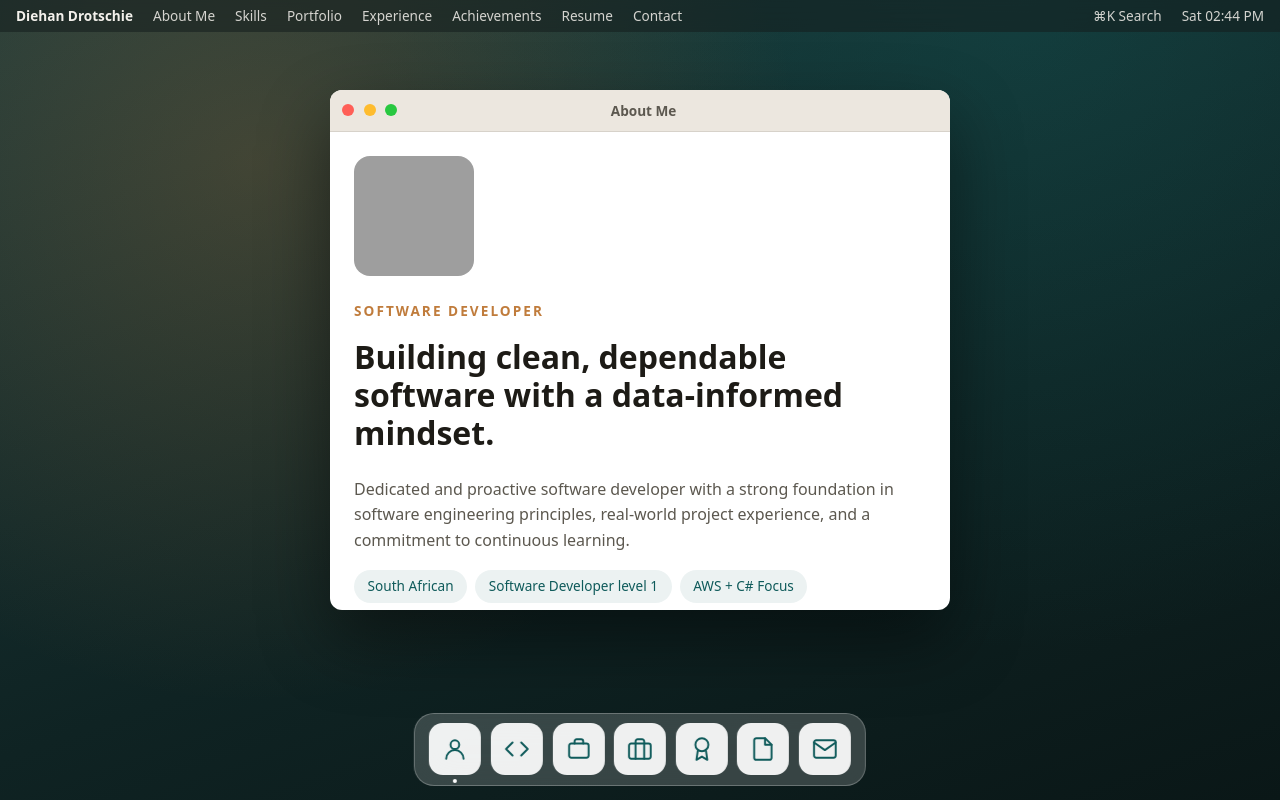
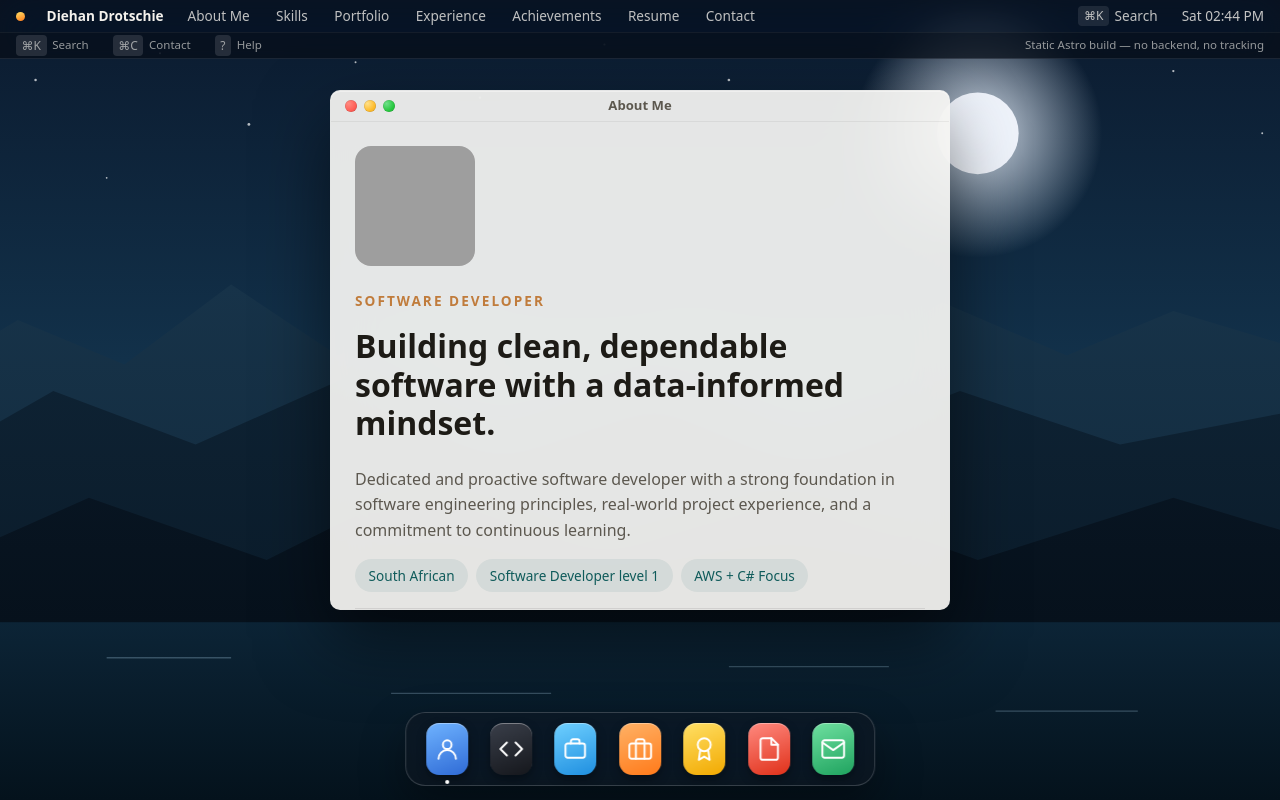
Before and after one commit to DiehanDrotschie/DiehanDrotschieCV.github.io, an Astro site: page / in a window 1280 px wide. Built offline with nearby package versions, Linux system fonts and the light colour scheme; Astro itself is replaced by a stand-in of ours; grey boxes are pictures that could not be loaded.

Commit message:
Restyle desktop UI to actually look like macOS, not the old site
Previous pass had the right interaction model (windows, dock, spotlight)
but the wrong skin — cream/teal palette and plain outline icons that
still read as the old flat site. This pass matches the real look of the
referenced theme's live demo:

- Original SVG wallpaper (dusk mountains + moon + stars) — hand-drawn,
  not copied from Apple's actual wallpaper, to stay clear of any IP
  concerns while still giving the photographic desktop feel
- Dark translucent menu bar with decorative-but-functional menu items
  and a keyboard-shortcut hint row, matching real macOS chrome
- Dock icons are now colorful gradient squircle tiles (per-app accent
  colors) instead of monochrome icons on white squares, with hover
  label tooltips like the real dock
- Windows use frosted glass titlebars with glossy 3D traffic lights
- Spotlight restyled as dark frosted glass to match macOS Spotlight in
  dark mode

```diff
--- a/src/components/desktop/Dock.astro
+++ b/src/components/desktop/Dock.astro
@@ -11,8 +11,10 @@ import { apps } from "../../data/apps.js";
                 data-open={app.id}
                 title={app.title}
                 aria-label={app.title}
-                set:html={`${app.icon}`}
-            />
+            >
+                <span class="dock-icon" style={`background:${app.gradient}`} set:html={app.icon} />
+                <span class="dock-label">{app.title}</span>
+            </button>
         ))
     }
 </div>
--- a/src/components/desktop/MenuBar.astro
+++ b/src/components/desktop/MenuBar.astro
@@ -3,7 +3,9 @@ import { apps } from "../../data/apps.js";
 ---
 
 <div class="menu-bar">
+    <div class="menu-row">
         <div class="menu-left">
+            <span class="menu-logo" aria-hidden="true"></span>
             <span class="brand">Diehan Drotschie</span>
             {
                 apps.map((app) => (
@@ -15,9 +17,17 @@ import { apps } from "../../data/apps.js";
         </div>
         <div class="menu-right">
             <button type="button" class="menu-item" id="spotlight-trigger" aria-label="Search">
-            ⌘K Search
+                <kbd>⌘K</kbd> Search
             </button>
             <span class="clock" id="menu-clock"></span>
+        </div>
+    </div>
+    <div class="hint-row">
+        <span><kbd>⌘K</kbd> Search</span>
+        <span><kbd>⌘C</kbd> Contact</span>
+        <span><kbd>?</kbd> Help</span>
+        <span class="hint-fill" />
+        <span>Static Astro build — no backend, no tracking</span>
     </div>
 </div>
 
--- /dev/null
+++ b/src/components/desktop/Wallpaper.astro
@@ -0,0 +1,84 @@
+<svg
+    class="wallpaper"
+    viewBox="0 0 1600 900"
+    preserveAspectRatio="xMidYMid slice"
+    xmlns="http://www.w3.org/2000/svg"
+    aria-hidden="true"
+>
+    <defs>
+        <linearGradient id="sky" x1="0" y1="0" x2="0" y2="1">
+            <stop offset="0%" stop-color="#0b1a2e" />
+            <stop offset="45%" stop-color="#12314a" />
+            <stop offset="75%" stop-color="#1c4f5c" />
+            <stop offset="100%" stop-color="#2c7a72" />
+        </linearGradient>
+        <radialGradient id="moonGlow" cx="50%" cy="50%" r="50%">
+            <stop offset="0%" stop-color="#eaf3ff" stop-opacity="0.9" />
+            <stop offset="100%" stop-color="#eaf3ff" stop-opacity="0" />
+        </radialGradient>
+        <linearGradient id="ridgeFar" x1="0" y1="0" x2="0" y2="1">
+            <stop offset="0%" stop-color="#173349" />
+            <stop offset="100%" stop-color="#0f2536" />
+        </linearGradient>
+        <linearGradient id="ridgeMid" x1="0" y1="0" x2="0" y2="1">
+            <stop offset="0%" stop-color="#0e2233" />
+            <stop offset="100%" stop-color="#081724" />
+        </linearGradient>
+        <linearGradient id="ridgeNear" x1="0" y1="0" x2="0" y2="1">
+            <stop offset="0%" stop-color="#081522" />
+            <stop offset="100%" stop-color="#040c14" />
+        </linearGradient>
+        <linearGradient id="water" x1="0" y1="0" x2="0" y2="1">
+            <stop offset="0%" stop-color="#0c2436" />
+            <stop offset="100%" stop-color="#04121c" />
+        </linearGradient>
+    </defs>
+
+    <rect width="1600" height="900" fill="url(#sky)" />
+    <circle cx="1180" cy="150" r="140" fill="url(#moonGlow)" />
+    <circle cx="1180" cy="150" r="46" fill="#f4f8ff" opacity="0.95" />
+
+    <g opacity="0.7">
+        <circle cx="120" cy="90" r="1.4" fill="#fff" />
+        <circle cx="260" cy="60" r="1.1" fill="#fff" />
+        <circle cx="360" cy="140" r="1.6" fill="#fff" />
+        <circle cx="480" cy="70" r="1.1" fill="#fff" />
+        <circle cx="620" cy="110" r="1.3" fill="#fff" />
+        <circle cx="760" cy="50" r="1.2" fill="#fff" />
+        <circle cx="900" cy="90" r="1.5" fill="#fff" />
+        <circle cx="1400" cy="80" r="1.3" fill="#fff" />
+        <circle cx="1500" cy="150" r="1.1" fill="#fff" />
+        <circle cx="200" cy="200" r="1" fill="#fff" />
+    </g>
+
+    <path
+        d="M0,420 L100,360 220,410 340,320 460,400 600,340 720,410 860,350 1000,420 1140,340 1280,400 1400,350 1600,410 L1600,900 0,900 Z"
+        fill="url(#ridgeFar)"
+    />
+    <path
+        d="M0,520 L140,440 300,500 480,420 640,500 820,430 980,510 1160,440 1340,500 1600,450 L1600,900 0,900 Z"
+        fill="url(#ridgeMid)"
+    />
+    <path
+        d="M0,640 L180,560 380,630 560,540 760,620 960,550 1180,630 1400,560 1600,620 L1600,900 0,900 Z"
+        fill="url(#ridgeNear)"
+    />
+
+    <rect x="0" y="700" width="1600" height="200" fill="url(#water)" />
+    <g opacity="0.25" stroke="#bfe6ff" stroke-width="1.5">
+        <line x1="200" y1="740" x2="340" y2="740" />
+        <line x1="520" y1="780" x2="700" y2="780" />
+        <line x1="900" y1="750" x2="1080" y2="750" />
+        <line x1="1200" y1="800" x2="1360" y2="800" />
+    </g>
+</svg>
+
+<style>
+    .wallpaper {
+        position: absolute;
+        inset: 0;
+        width: 100%;
+        height: 100%;
+        z-index: 0;
+    }
+</style>
--- a/src/components/desktop/WindowFrame.astro
+++ b/src/components/desktop/WindowFrame.astro
@@ -9,9 +9,11 @@ const { id, title } = Astro.props;
 
 <div class="window" data-app={id}>
     <div class="window-titlebar">
-        <button type="button" class="window-dot close" aria-label="Close"></button>
-        <span class="window-dot minimize" aria-hidden="true"></span>
-        <span class="window-dot zoom" aria-hidden="true"></span>
+        <div class="window-dots">
+            <button type="button" class="window-dot close" aria-label="Close"></button>
+            <span class="window-dot minimize" aria-hidden="true"></span>
+            <span class="window-dot zoom" aria-hidden="true"></span>
+        </div>
         <span class="window-title">{title}</span>
     </div>
     <div class="window-body">
--- a/src/data/apps.js
+++ b/src/data/apps.js
@@ -1,10 +1,11 @@
-const icon = (paths) =>
-    `<svg viewBox="0 0 24 24" fill="none" stroke="currentColor" stroke-width="1.8" stroke-linecap="round" stroke-linejoin="round">${paths}</svg>`;
+const icon = (paths, viewBox = "0 0 24 24") =>
+    `<svg viewBox="${viewBox}" fill="none" stroke="currentColor" stroke-width="1.8" stroke-linecap="round" stroke-linejoin="round">${paths}</svg>`;
 
 export const apps = [
     {
         id: "about",
         title: "About Me",
+        gradient: "linear-gradient(160deg, #6fb3ff 0%, #2f6bd6 100%)",
         icon: icon('<circle cx="12" cy="8" r="4"/><path d="M4 21c0-4.4 3.6-8 8-8s8 3.6 8 8"/>'),
         width: 620,
         height: 520,
@@ -13,13 +14,15 @@ export const apps = [
     {
         id: "skills",
         title: "Skills",
-        icon: icon('<polyline points="16 18 22 12 16 6"/><polyline points="8 6 2 12 8 18"/>'),
+        gradient: "linear-gradient(160deg, #3a3f4a 0%, #15171c 100%)",
+        icon: icon('<polyline points="16 18 22 12 16 6"/><polyline points="8 6 2 12 8 18"/>', "0 0 24 24"),
         width: 520,
         height: 340,
     },
     {
         id: "work",
         title: "Portfolio",
+        gradient: "linear-gradient(160deg, #6fd0ff 0%, #1f8fe0 100%)",
         icon: icon('<rect x="3" y="7" width="18" height="13" rx="2"/><path d="M8 7V5a2 2 0 0 1 2-2h4a2 2 0 0 1 2 2v2"/>'),
         width: 680,
         height: 560,
@@ -27,6 +30,7 @@ export const apps = [
     {
         id: "experience",
         title: "Experience",
+        gradient: "linear-gradient(160deg, #ffb266 0%, #ff7a1a 100%)",
         icon: icon('<rect x="2" y="7" width="20" height="14" rx="2"/><path d="M16 21V5a2 2 0 0 0-2-2h-4a2 2 0 0 0-2 2v16"/>'),
         width: 600,
         height: 520,
@@ -34,6 +38,7 @@ export const apps = [
     {
         id: "achievements",
         title: "Achievements",
+        gradient: "linear-gradient(160deg, #ffe066 0%, #f2a900 100%)",
         icon: icon('<circle cx="12" cy="8" r="6"/><path d="M8.2 13.8 7 22l5-3 5 3-1.2-8.2"/>'),
         width: 680,
         height: 560,
@@ -41,6 +46,7 @@ export const apps = [
     {
         id: "resume",
         title: "Resume",
+        gradient: "linear-gradient(160deg, #ff8a80 0%, #e0311a 100%)",
         icon: icon('<path d="M14 2H6a2 2 0 0 0-2 2v16a2 2 0 0 0 2 2h12a2 2 0 0 0 2-2V8z"/><polyline points="14 2 14 8 20 8"/>'),
         width: 640,
         height: 600,
@@ -48,6 +54,7 @@ export const apps = [
     {
         id: "contact",
         title: "Contact",
+        gradient: "linear-gradient(160deg, #6fe0a0 0%, #1fa35f 100%)",
         icon: icon('<rect x="2" y="4" width="20" height="16" rx="2"/><path d="m22 6-10 7L2 6"/>'),
         width: 520,
         height: 300,
--- a/src/pages/index.astro
+++ b/src/pages/index.astro
@@ -2,6 +2,7 @@
 import Layout from "../layouts/Layout.astro";
 import "../styles/desktop.css";
 import { apps } from "../data/apps.js";
+import Wallpaper from "../components/desktop/Wallpaper.astro";
 import MenuBar from "../components/desktop/MenuBar.astro";
 import Dock from "../components/desktop/Dock.astro";
 import Spotlight from "../components/desktop/Spotlight.astro";
@@ -29,6 +30,7 @@ const appComponents = {
 
 <Layout>
     <div class="desktop">
+        <Wallpaper />
         <MenuBar />
         {
             apps.map((app) => {
--- a/src/styles/desktop.css
+++ b/src/styles/desktop.css
@@ -2,10 +2,7 @@
     position: fixed;
     inset: 0;
     overflow: hidden;
-    background:
-        radial-gradient(circle at 20% 20%, rgba(192, 124, 60, 0.25), transparent 45%),
-        radial-gradient(circle at 80% 0%, rgba(15, 91, 91, 0.35), transparent 50%),
-        linear-gradient(160deg, #1c3a3a 0%, #0f2323 60%, #0a1717 100%);
+    background: #0b1a2e;
 }
 
 /* Menu bar */
@@ -14,24 +11,36 @@
     top: 0;
     left: 0;
     right: 0;
+    z-index: 500;
+    background: rgba(10, 14, 20, 0.55);
+    backdrop-filter: blur(20px) saturate(1.6);
+    color: #f4f1ec;
+    font-size: 0.85rem;
+    user-select: none;
+    border-bottom: 1px solid rgba(255, 255, 255, 0.08);
+}
+
+.menu-row {
     height: 32px;
     display: flex;
     align-items: center;
     justify-content: space-between;
     padding: 0 1rem;
-    background: rgba(20, 30, 30, 0.55);
-    backdrop-filter: blur(20px);
-    color: #f4f1ec;
-    font-size: 0.85rem;
-    z-index: 500;
-    user-select: none;
 }
 
-.menu-bar .menu-left,
-.menu-bar .menu-right {
+.menu-left,
+.menu-right {
     display: flex;
     align-items: center;
-    gap: 1.25rem;
+    gap: 1.35rem;
+}
+
+.menu-logo {
+    width: 9px;
+    height: 9px;
+    border-radius: 50%;
+    background: linear-gradient(160deg, #ffe066, #ff7a1a);
+    flex-shrink: 0;
 }
 
 .menu-bar .brand {
@@ -44,17 +53,51 @@
     color: inherit;
     font: inherit;
     cursor: pointer;
-    opacity: 0.85;
-    padding: 0;
+    opacity: 0.78;
+    padding: 0.3rem 0.15rem;
+    display: flex;
+    align-items: center;
+    gap: 0.35rem;
 }
 
 .menu-bar button.menu-item:hover {
     opacity: 1;
 }
 
+.menu-bar kbd {
+    font-family: inherit;
+    font-size: 0.75rem;
+    background: rgba(255, 255, 255, 0.12);
+    border-radius: 4px;
+    padding: 0.05rem 0.35rem;
+}
+
 .menu-bar .clock {
     font-variant-numeric: tabular-nums;
-    opacity: 0.85;
+    opacity: 0.8;
+}
+
+.hint-row {
+    display: flex;
+    align-items: center;
+    gap: 1.5rem;
+    height: 26px;
+    padding: 0 1rem;
+    font-size: 0.72rem;
+    color: rgba(244, 241, 236, 0.6);
+    background: rgba(10, 14, 20, 0.35);
+    border-top: 1px solid rgba(255, 255, 255, 0.05);
+}
+
+.hint-row span {
+    display: flex;
+    align-items: center;
+    gap: 0.35rem;
+    white-space: nowrap;
+}
+
+.hint-fill {
+    flex: 1;
 }
 
 /* Windows */
@@ -64,11 +107,15 @@
     left: 50%;
     display: none;
     flex-direction: column;
-    background: var(--surface);
-    border-radius: 12px;
-    box-shadow: 0 30px 70px rgba(0, 0, 0, 0.45);
+    background: rgba(246, 244, 240, 0.88);
+    backdrop-filter: blur(24px) saturate(1.4);
+    border-radius: 10px;
+    box-shadow:
+        0 1px 0 rgba(255, 255, 255, 0.4) inset,
+        0 30px 70px rgba(0, 0, 0, 0.5);
     overflow: hidden;
     min-width: 280px;
+    border: 1px solid rgba(255, 255, 255, 0.3);
 }
 
 .window.open {
@@ -78,16 +125,22 @@
 .window-titlebar {
     display: flex;
     align-items: center;
-    gap: 0.6rem;
-    padding: 0.6rem 0.75rem;
-    background: #ece7df;
-    border-bottom: 1px solid var(--border);
+    padding: 0.55rem 0.85rem;
+    background: rgba(255, 255, 255, 0.35);
+    border-bottom: 1px solid rgba(0, 0, 0, 0.06);
     cursor: grab;
     user-select: none;
+    position: relative;
 }
 
 .window-titlebar:active {
     cursor: grabbing;
+}
+
+.window-dots {
+    display: flex;
+    gap: 0.45rem;
+    z-index: 1;
 }
 
 .window-dot {
@@ -97,32 +150,35 @@
     border: none;
     padding: 0;
     cursor: pointer;
+    background-size: cover;
+    box-shadow: inset 0 0 0 0.5px rgba(0, 0, 0, 0.15);
 }
 
 .window-dot.close {
-    background: #ff5f57;
+    background: radial-gradient(circle at 30% 30%, #ff8a80, #ff5f57 60%, #e0443e);
 }
 
 .window-dot.minimize {
-    background: #febc2e;
+    background: radial-gradient(circle at 30% 30%, #ffe08a, #febc2e 60%, #dea123);
 }
 
 .window-dot.zoom {
-    background: #28c840;
+    background: radial-gradient(circle at 30% 30%, #6fe08a, #28c840 60%, #1aab2e);
 }
 
 .window-title {
-    flex: 1;
-    text-align: center;
-    font-size: 0.85rem;
+    position: absolute;
+    left: 50%;
+    transform: translateX(-50%);
+    font-size: 0.82rem;
     font-weight: 600;
     color: var(--text-secondary);
-    margin-right: 3.6rem;
 }
 
 .window-body {
     padding: 1.5rem;
     overflow-y: auto;
+    background: rgba(255, 255, 255, 0.35);
 }
 
 .app-content h2:first-child,
@@ -138,38 +194,70 @@
     transform: translateX(-50%);
     display: flex;
     align-items: flex-end;
-    gap: 0.6rem;
-    padding: 0.6rem 0.9rem;
-    background: rgba(255, 255, 255, 0.18);
-    backdrop-filter: blur(20px);
-    border: 1px solid rgba(255, 255, 255, 0.25);
+    gap: 0.65rem;
+    padding: 0.55rem 0.85rem;
+    background: rgba(20, 24, 30, 0.45);
+    backdrop-filter: blur(24px) saturate(1.6);
+    border: 1px solid rgba(255, 255, 255, 0.18);
     border-radius: 20px;
     z-index: 500;
+    box-shadow: 0 20px 45px rgba(0, 0, 0, 0.35);
 }
 
 .dock-item {
     position: relative;
-    width: 52px;
-    height: 52px;
-    border-radius: 14px;
-    background: rgba(255, 255, 255, 0.92);
+    width: 54px;
+    height: 54px;
     border: none;
+    background: none;
     cursor: pointer;
     display: flex;
     align-items: center;
     justify-content: center;
-    color: var(--primary);
+    flex-shrink: 0;
     transition: transform 0.15s ease;
-    flex-shrink: 0;
 }
 
-.dock-item svg {
+.dock-item:hover {
+    transform: translateY(-10px) scale(1.1);
+}
+
+.dock-icon {
+    width: 100%;
+    height: 100%;
+    border-radius: 13px;
+    display: flex;
+    align-items: center;
+    justify-content: center;
+    color: white;
+    box-shadow:
+        inset 0 1px 0 rgba(255, 255, 255, 0.35),
+        0 4px 10px rgba(0, 0, 0, 0.35);
+}
+
+.dock-icon svg {
     width: 26px;
     height: 26px;
 }
 
-.dock-item:hover {
-    transform: translateY(-8px) scale(1.08);
+.dock-label {
+    position: absolute;
+    bottom: calc(100% + 10px);
+    left: 50%;
+    transform: translateX(-50%);
+    background: rgba(20, 24, 30, 0.85);
+    color: #f4f1ec;
+    font-size: 0.72rem;
+    padding: 0.3rem 0.6rem;
+    border-radius: 6px;
+    white-space: nowrap;
+    opacity: 0;
+    pointer-events: none;
+    transition: opacity 0.12s ease;
+}
+
+.dock-item:hover .dock-label {
+    opacity: 1;
 }
 
 .dock-item.active::after {
@@ -188,7 +276,7 @@
 .spotlight-overlay {
     position: fixed;
     inset: 0;
-    background: rgba(10, 20, 20, 0.35);
+    background: rgba(0, 0, 0, 0.35);
     display: none;
     align-items: flex-start;
     justify-content: center;
@@ -202,26 +290,46 @@
 
 .spotlight-box {
     width: min(560px, 90vw);
-    background: rgba(255, 255, 255, 0.95);
-    backdrop-filter: blur(20px);
+    background: rgba(28, 32, 38, 0.85);
+    backdrop-filter: blur(28px) saturate(1.6);
+    border: 1px solid rgba(255, 255, 255, 0.12);
     border-radius: 14px;
-    box-shadow: 0 30px 70px rgba(0, 0, 0, 0.5);
+    box-shadow: 0 30px 70px rgba(0, 0, 0, 0.55);
     overflow: hidden;
+    color: #f4f1ec;
+}
+
+.spotlight-search-row {
+    display: flex;
+    align-items: center;
+    gap: 0.75rem;
+    padding: 0 1.25rem;
+}
+
+.spotlight-icon {
+    width: 20px;
+    height: 20px;
+    color: rgba(244, 241, 236, 0.6);
+    flex-shrink: 0;
 }
 
 .spotlight-input {
-    width: 100%;
+    flex: 1;
     border: none;
     outline: none;
-    padding: 1rem 1.25rem;
+    padding: 1rem 0;
     font-size: 1.15rem;
     background: transparent;
-    color: var(--text);
+    color: inherit;
     font-family: inherit;
 }
 
+.spotlight-input::placeholder {
+    color: rgba(244, 241, 236, 0.45);
+}
+
 .spotlight-results {
-    border-top: 1px solid var(--border);
+    border-top: 1px solid rgba(255, 255, 255, 0.1);
     max-height: 320px;
     overflow-y: auto;
 }
@@ -231,25 +339,34 @@
     align-items: center;
     gap: 0.75rem;
     width: 100%;
-    padding: 0.7rem 1.25rem;
+    padding: 0.55rem 1.25rem;
     background: none;
     border: none;
     text-align: left;
     font: inherit;
-    color: var(--text);
+    color: inherit;
     cursor: pointer;
 }
 
-.spotlight-result svg {
-    width: 18px;
-    height: 18px;
-    color: var(--primary);
+.spotlight-result-icon {
+    width: 28px;
+    height: 28px;
+    border-radius: 8px;
+    display: flex;
+    align-items: center;
+    justify-content: center;
+    color: white;
     flex-shrink: 0;
+}
+
+.spotlight-result-icon svg {
+    width: 16px;
+    height: 16px;
 }
 
 .spotlight-result:hover,
 .spotlight-result.highlighted {
-    background: rgba(15, 91, 91, 0.08);
+    background: rgba(255, 255, 255, 0.08);
 }
 
 /* Mobile fallback */
```
Also changed, not shown: src/components/desktop/Spotlight.astro (+6 -1 lines). Lines whose indentation alone changed are shown as unchanged.
